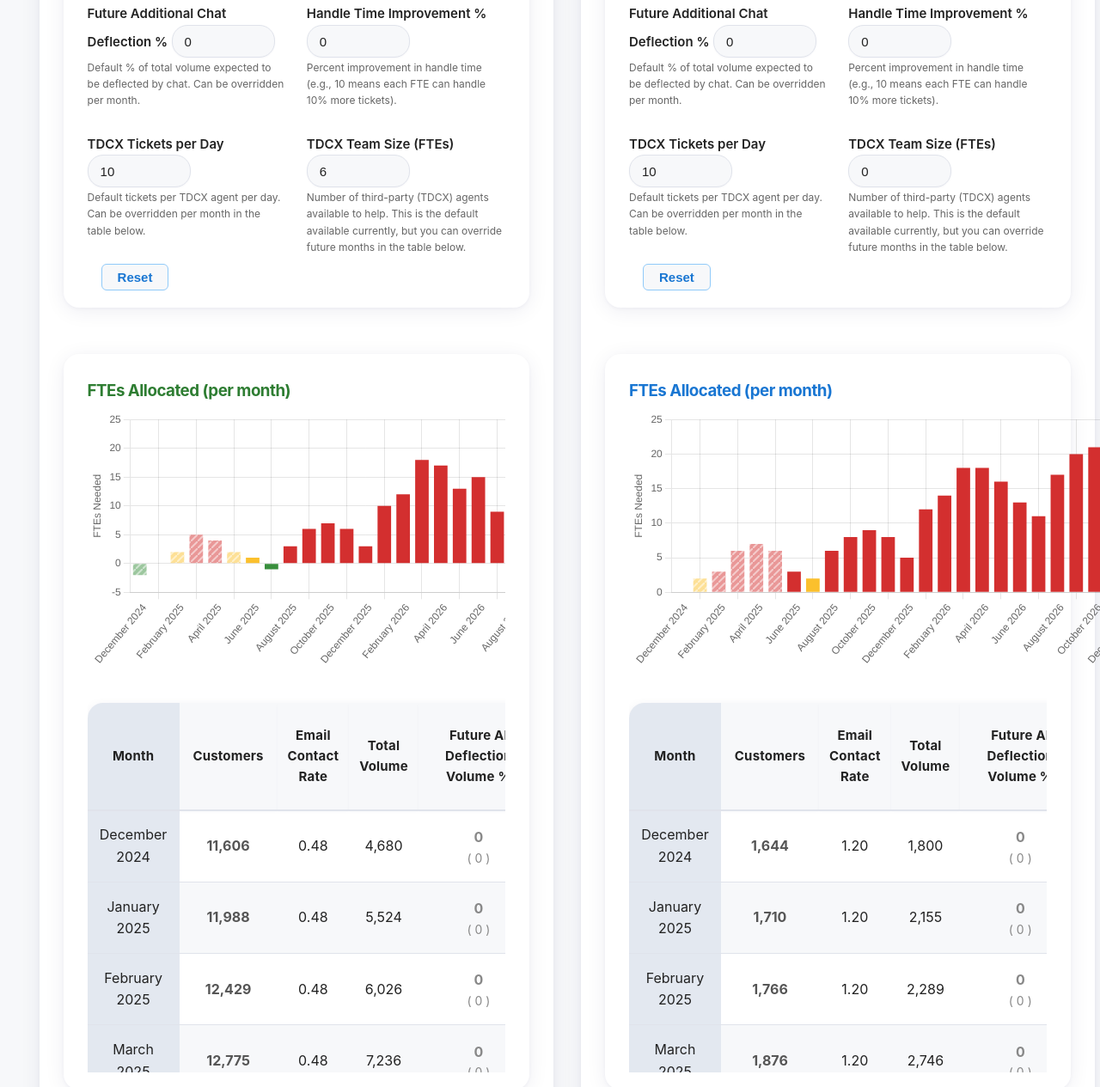
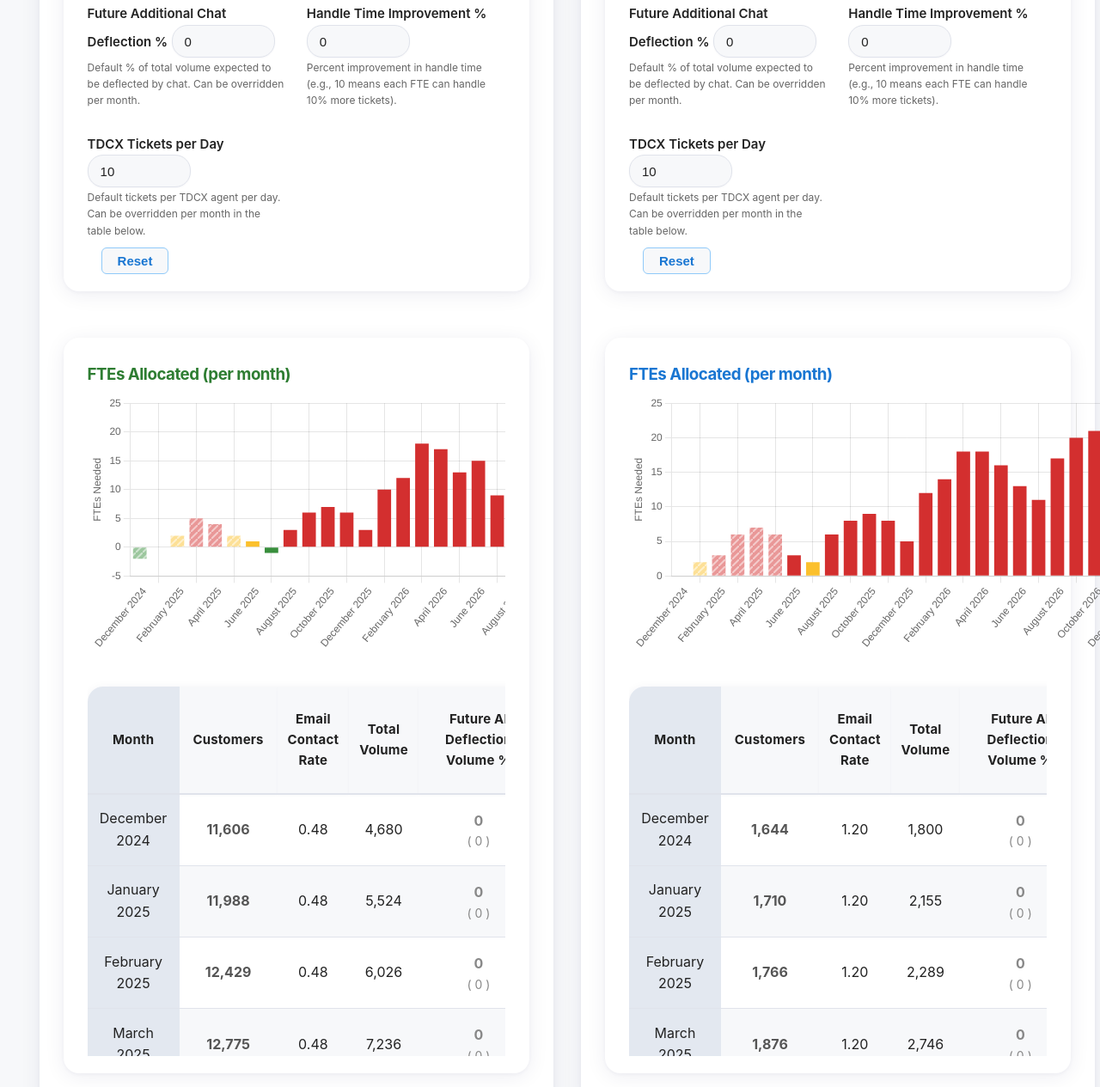
Before and after one commit to keishtho/SUPERFORECASTER, a plain HTML site: page index.html in a window 1280 px wide. Shown: the part 676-1941 px from the top of the page at 86% size. Drawn offline with nearby package versions, Linux system fonts and the light colour scheme.

Commit message:
Update hardcoded TDCX Team Size values

```diff
--- a/index.html
+++ b/index.html
@@ -500,10 +500,6 @@
         const HOURS_PER_DAY = 8;
         const MINUTES_PER_HOUR = 60;
         const TDCX_TICKETS_PER_DAY = 10;
-
-        // Add after other constants
-        const hardcodedTdcxTeamSize = [0, 0, 6, 6, 6, 6];
-        const hardcodedTdcxTicketsPerDay = [0, 0, 0, 5, 5, 10];
 
         // Store segment data
         const SEGMENTS = [
@@ -606,7 +602,6 @@
                         ${renderInput('chatDeflection', 'Future Additional Chat Deflection %', inputs.chatDeflection, key, 'Default % of total volume expected to be deflected by chat. Can be overridden per month.', 0, 30, 0.1)}
                         ${renderInput('handleTimeImprovement', 'Handle Time Improvement %', inputs.handleTimeImprovement, key, 'Percent improvement in handle time (e.g., 10 means each FTE can handle 10% more tickets).', 0, 100, 1)}
                         ${renderInput('tdcxTicketsPerDay', 'TDCX Tickets per Day', inputs.tdcxTicketsPerDay || 10, key, 'Default tickets per TDCX agent per day. Can be overridden per month in the table below.', 1, 100, 1)}
-                        ${renderInput('tdcxTeamSize', 'TDCX Team Size (FTEs)', inputs.tdcxTeamSize, key, 'Number of third-party (TDCX) agents available to help. This is the default available currently, but you can override future months in the table below.')}
                     </div>
                     <button class="reset-segment-btn" onclick="resetSegmentInputs('${key}')">Reset</button>
                 </div>
@@ -627,7 +622,6 @@
                                     <th>Total Volume</th>
                                     <th class="ai-deflect">Future AI Deflection Volume %</th>
                                     <th class="chat-deflect">Future Additional Chat Deflection %</th>
-                                    <th>TDCX Team Size</th>
                                     <th class="tdcx-tickets-header">TDCX Tickets per Day</th>
                                     <th>TDCX % of Total Volume</th>
                                     <th>Core Team Volume</th>
@@ -661,7 +655,6 @@
                                     <th>Total Volume</th>
                                     <th class="ai-deflect">Future AI Deflection Volume %</th>
                                     <th class="chat-deflect">Future Additional Chat Deflection %</th>
-                                    <th>TDCX Team Size</th>
                                     <th class="tdcx-tickets-header">TDCX Tickets per Day</th>
                                     <th>TDCX % of Total Volume</th>
                                     <th>Core Team Volume</th>
@@ -751,9 +744,7 @@
                 const tdcxTeamSizeHighlight = tdcxTeamSizeOverride !== null && tdcxTeamSizeOverride !== undefined ? 'background:#fffde7;font-weight:bold;' : '';
                 const tdcxPercentHighlight = tdcxPercentOverride !== null && tdcxPercentOverride !== undefined ? 'background:#fffde7;font-weight:bold;' : '';
                 const tdcxTeamSizeValue = tdcxTeamSizeOverride !== null && tdcxTeamSizeOverride !== undefined ? tdcxTeamSizeOverride : segmentInputs[segKey].tdcxTeamSize;
-                const tdcxTeamSizeInput = idx >= 0 && idx <= 5
-                  ? `<div class="cell-stack"><div class="main-value static">${tdcxTeamSizeValue}</div></div>`
-                  : `<input type=\"number\" min=\"0\" max=\"99\" step=\"1\" value=\"${tdcxTeamSizeValue}\" data-seg=\"${segKey}\" data-month=\"${idx}\" style=\"width:60px;${tdcxTeamSizeHighlight}\" title=\"Override TDCX Team Size for this month\" onchange=\"onManualTdcxTeamSizeInput(this)\">`;
+                const tdcxTeamSizeInput = `<input type=\"number\" min=\"0\" max=\"99\" step=\"1\" value=\"${tdcxTeamSizeValue}\" data-seg=\"${segKey}\" data-month=\"${idx}\" style=\"width:60px;${tdcxTeamSizeHighlight}\" title=\"Override TDCX Team Size for this month\" onchange=\"onManualTdcxTeamSizeInput(this)\">`;
                 const tdcxPercentInput = `<input type=\"number\" min=\"0\" max=\"100\" step=\"0.1\" value=\"${tdcxPercentOverride !== null && tdcxPercentOverride !== undefined ? tdcxPercentOverride : segmentInputs[segKey].tdcxPercent}\" data-seg=\"${segKey}\" data-month=\"${idx}\" style=\"width:60px;${tdcxPercentHighlight}\" title=\"Override TDCX % of Volume for this month\" onchange=\"onManualTdcxPercentInput(this)\">`;
                 // Calculate actual TDCX % of Total Volume
                 const tdcxPercentOfTotal = month.tdcxVolume && month.totalVolume > 0
@@ -762,10 +753,7 @@
                 // Tickets per TDCX per day and TDCX tickets per day overrides
                 const tdcxTicketsPerDayOverride = manualTdcxTicketsPerDayByMonth[segKey][idx];
                 const tdcxTicketsPerDayHighlight = tdcxTicketsPerDayOverride !== null && tdcxTicketsPerDayOverride !== undefined ? 'background:#fffde7;font-weight:bold;' : '';
-                const tdcxTicketsPerDayValue = idx >= 0 && idx <= 5 ? hardcodedTdcxTicketsPerDay[idx] : (manualTdcxTicketsPerDayByMonth[segKey][idx] !== null && manualTdcxTicketsPerDayByMonth[segKey][idx] !== undefined ? manualTdcxTicketsPerDayByMonth[segKey][idx] : segmentInputs[segKey].tdcxTicketsPerDay || 10);
-                const tdcxTicketsPerDayCell = idx >= 0 && idx <= 5
-                  ? `<div class=\"cell-stack\"><div class=\"main-value static\">${tdcxTicketsPerDayValue}</div><div class=\"impact-below\">( ${(tdcxTeamSizeValue * tdcxTicketsPerDayValue * WORKING_DAYS_PER_MONTH).toLocaleString()} )</div></div>`
-                  : `<div class=\"cell-stack\"><div class=\"main-value\"><input class=\"oval\" type=\"number\" min=\"1\" max=\"100\" step=\"1\" value=\"${tdcxTicketsPerDayValue}\" data-seg=\"${segKey}\" data-month=\"${idx}\" style=\"width:48px;\" title=\"Override TDCX Tickets per Day for this month\" onchange=\"onManualTdcxTicketsPerDayInput(this)\" /></div><div class=\"impact-below\">( ${(tdcxTeamSizeValue * tdcxTicketsPerDayValue * WORKING_DAYS_PER_MONTH).toLocaleString()} )</div></div>`;
+                const tdcxTicketsPerDayInput = `<input type=\"number\" min=\"1\" max=\"100\" step=\"1\" value=\"${tdcxTicketsPerDayOverride !== null && tdcxTicketsPerDayOverride !== undefined ? tdcxTicketsPerDayOverride : 10}\" data-seg=\"${segKey}\" data-month=\"${idx}\" style=\"width:60px;${tdcxTicketsPerDayHighlight}\" title=\"Override TDCX Tickets per Day for this month\" onchange=\"onManualTdcxTicketsPerDayInput(this)\"><div class='impact-below'><span style='color:#888;'>( ${month.tdcxVolume.toLocaleString()} )</span></div>`;
                 // Hardcoded actuals for Non-VIP and VIP
                 const hardcodedNonVipActuals = [11606, 11988, 12429, 12775, 13071, 13319];
                 const hardcodedVipActuals = [1644, 1710, 1766, 1876, 2050, 2189];
@@ -824,6 +812,15 @@
                         ? manualTdcxTicketsPerDayByMonth[segKey][idx]
                         : segmentInputs[segKey].tdcxTicketsPerDay || 10;
                 }
+                const tdcxVolumeCalc = tdcxTeamSizeValue * tdcxTicketsPerDay * WORKING_DAYS_PER_MONTH;
+                const tdcxTicketsPerDayCell = `
+                  <div class="cell-stack">
+                    <div class="main-value">
+                      <input class="oval" type="number" min="1" max="100" step="1" value="${tdcxTicketsPerDay}" data-seg="${segKey}" data-month="${idx}" style="width:48px;" title="Override TDCX Tickets per Day for this month" onchange="onManualTdcxTicketsPerDayInput(this)" />
+                    </div>
+                    <div class="impact-below">(${tdcxVolumeCalc.toLocaleString()})</div>
+                  </div>
+                `;
                 return `
                     <tr${month.isCurrentMonth ? " style='background:#e3f2fd;'" : ''}>
                         <td class=\"sticky-col\">${month.month}</td>
```
